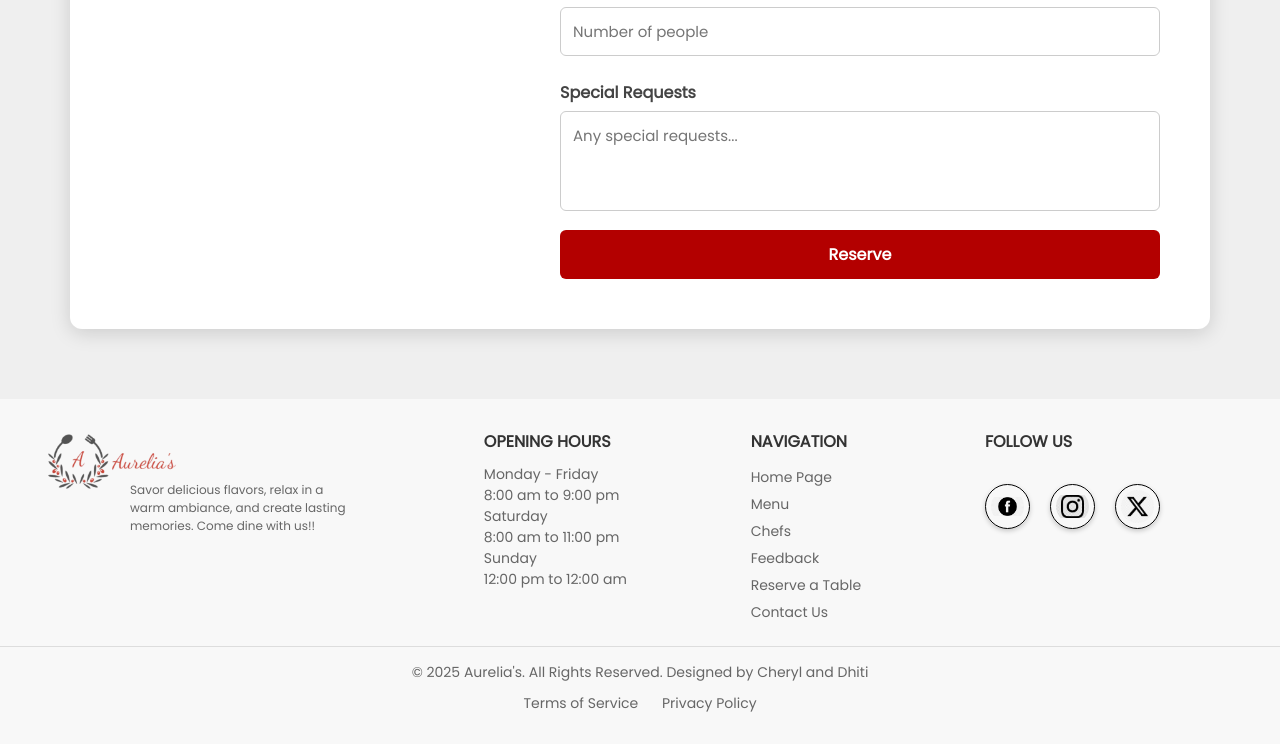
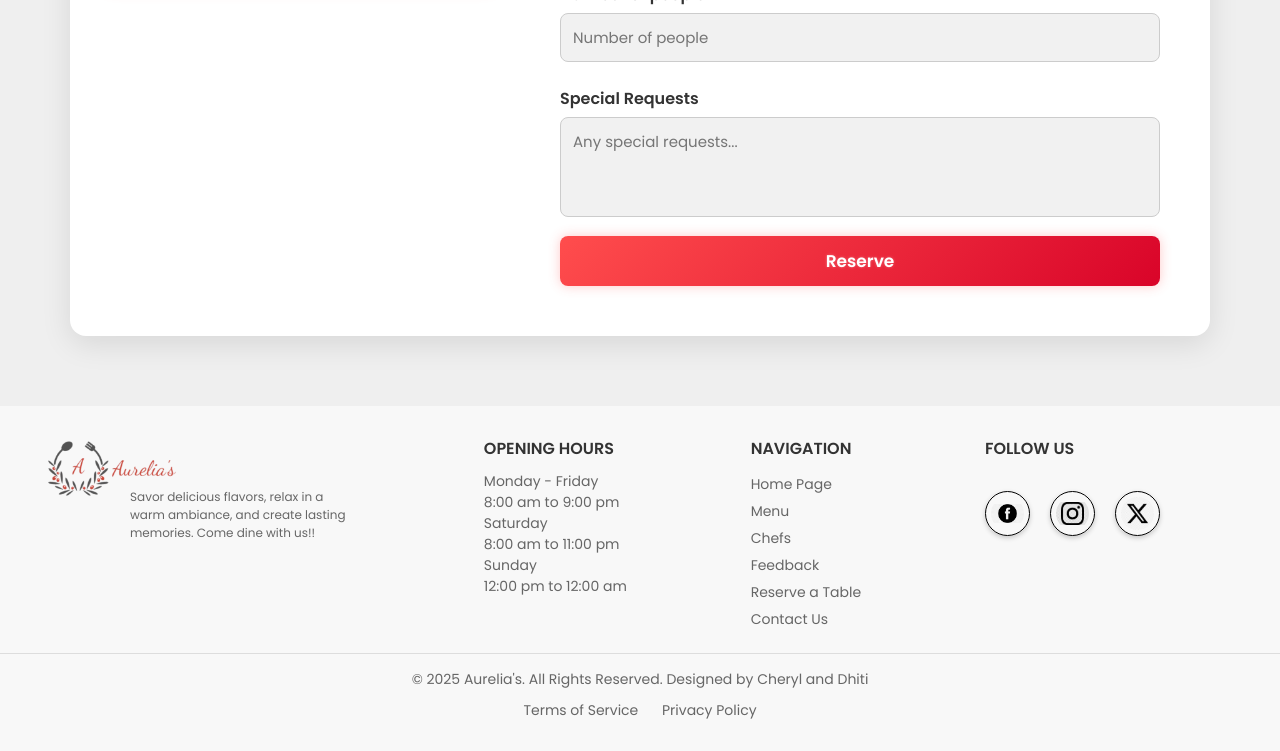
Before and after one commit to cherylpinto/WPL_B2_G5, a PHP site: page / in a window 1280 px wide. Shown: the part 4041-4792 px from the top of the page. Before the commit the page ends 4753 px from the top, so only its background shows below. Run offline with PHP 8.4, Linux system fonts and the light colour scheme; the visitor is signed in with stand-in values (Sample User, id 1).

Commit message:
changed UI for reservation

```diff
--- a/assets/reservation.css
+++ b/assets/reservation.css
@@ -1,66 +1,78 @@
+@import url('https://fonts.googleapis.com/css2?family=Poppins:wght@400;600&display=swap');
+
 .reservation {
     display: flex;
     justify-content: center;
     align-items: center;
     padding: 70px;
+}
 
-}
 .reservation-container {
     display: flex;
     align-items: center;
     gap: 40px;
     background: #ffffff;
     padding: 30px;
-    border-radius: 12px;
-    box-shadow: 0 4px 20px rgba(0, 0, 0, 0.15);
+    border-radius: 16px;
+    box-shadow: 0 8px 30px rgba(0, 0, 0, 0.1);
     width: 100%;
-    max-width:100%;
-    transition: transform 0.3s ease-in-out;
+    max-width: 100%;
+    transition: transform 0.3s ease-in-out, box-shadow 0.3s ease-in-out;
 }
 
 .reservation-container:hover {
     transform: scale(1.02);
+    box-shadow: 0 0 20px rgba(255, 77, 77, 0.3);
 }
+
 .reservation-image img {
     width: 100%;
     max-width: 500px;
-    border-radius: 12px;
+    border-radius: 16px;
     object-fit: cover;
-    box-shadow: 0 4px 10px rgba(0, 0, 0, 0.1);
+    box-shadow: 0 0 15px rgba(255, 77, 77, 0.2);
 }
+
 .reservation-form {
     flex: 1;
     padding: 20px;
 }
+
 .reservation-form h2 {
     text-align: center;
-    color: #b30000;
+    color: #d90429;
     margin-bottom: 20px;
     font-style: italic;
-    font-size: 22px;
-    letter-spacing: 1px;
+    font-size: 26px;
+    letter-spacing: 1.5px;
+    text-shadow: 0 0 5px rgba(217, 4, 41, 0.2);
 }
+
 .reservation-form label {
     font-weight: 600;
     display: block;
     margin: 12px 0 6px;
-    color: #444;
+    color: #333;
 }
+
 .reservation-form input,
 .reservation-form textarea {
     width: 100%;
     padding: 12px;
     margin-bottom: 12px;
+    background-color: #f1f1f1;
     border: 1px solid #ccc;
-    border-radius: 6px;
+    border-radius: 8px;
     font-size: 15px;
+    color: #333;
     transition: border 0.3s, box-shadow 0.3s;
 }
+
 .reservation-form input:focus,
 .reservation-form textarea:focus {
-    border-color: #b30000;
+    border-color: #d90429;
     outline: none;
-    box-shadow: 0 0 8px rgba(179, 0, 0, 0.2);
+    box-shadow: 0 0 10px rgba(217, 4, 41, 0.3);
 }
 
 .reservation-form textarea {
@@ -71,22 +83,45 @@
 .btn-reserve {
     width: 100%;
     padding: 12px;
-    background: #b30000;
+    background: linear-gradient(135deg, #ff4d4d, #d90429);
     color: white;
     border: none;
-    border-radius: 6px;
-    font-size: 16px;
-    font-weight: bold;
+    border-radius: 8px;
+    font-size: 17px;
+    font-weight: 600;
     cursor: pointer;
-    transition: background 0.3s, transform 0.2s;
+    transition: background 0.3s, transform 0.2s, box-shadow 0.3s;
+    text-shadow: 0 0 3px rgba(255, 255, 255, 0.3);
+    box-shadow: 0 0 12px rgba(255, 77, 77, 0.3);
 }
 
 .btn-reserve:hover {
-    background: #800000;
-    transform: translateY(-2px);
+    background: linear-gradient(135deg, #ff1a1a, #bb0322);
+    transform: translateY(-3px);
+    box-shadow: 0 0 18px rgba(255, 77, 77, 0.5);
 }
 
 .btn-reserve:active {
-    background: #660000;
+    background: #a1001d;
     transform: translateY(0);
 }
+
+/* Style calendar and clock inputs */
+.reservation-form input[type="date"],
+.reservation-form input[type="time"] {
+    color: #333;
+    background-color: #f1f1f1;
+    border: 1px solid #ccc;
+}
+
+.reservation-form input[type="date"]::-webkit-calendar-picker-indicator,
+.reservation-form input[type="time"]::-webkit-calendar-picker-indicator {
+    filter: invert(0);
+    cursor: pointer;
+}
+
+/* For Firefox */
+.reservation-form input[type="date"]::-moz-focus-inner,
+.reservation-form input[type="time"]::-moz-focus-inner {
+    color: #333;
+}
--- a/assets/styles.css
+++ b/assets/styles.css
@@ -90,6 +90,7 @@ nav ul li a:hover {
     line-height: 1.2;
     font-weight: 600;
     font-style: italic;
+    color:black;
 }
 
 .hero-content p {
```
